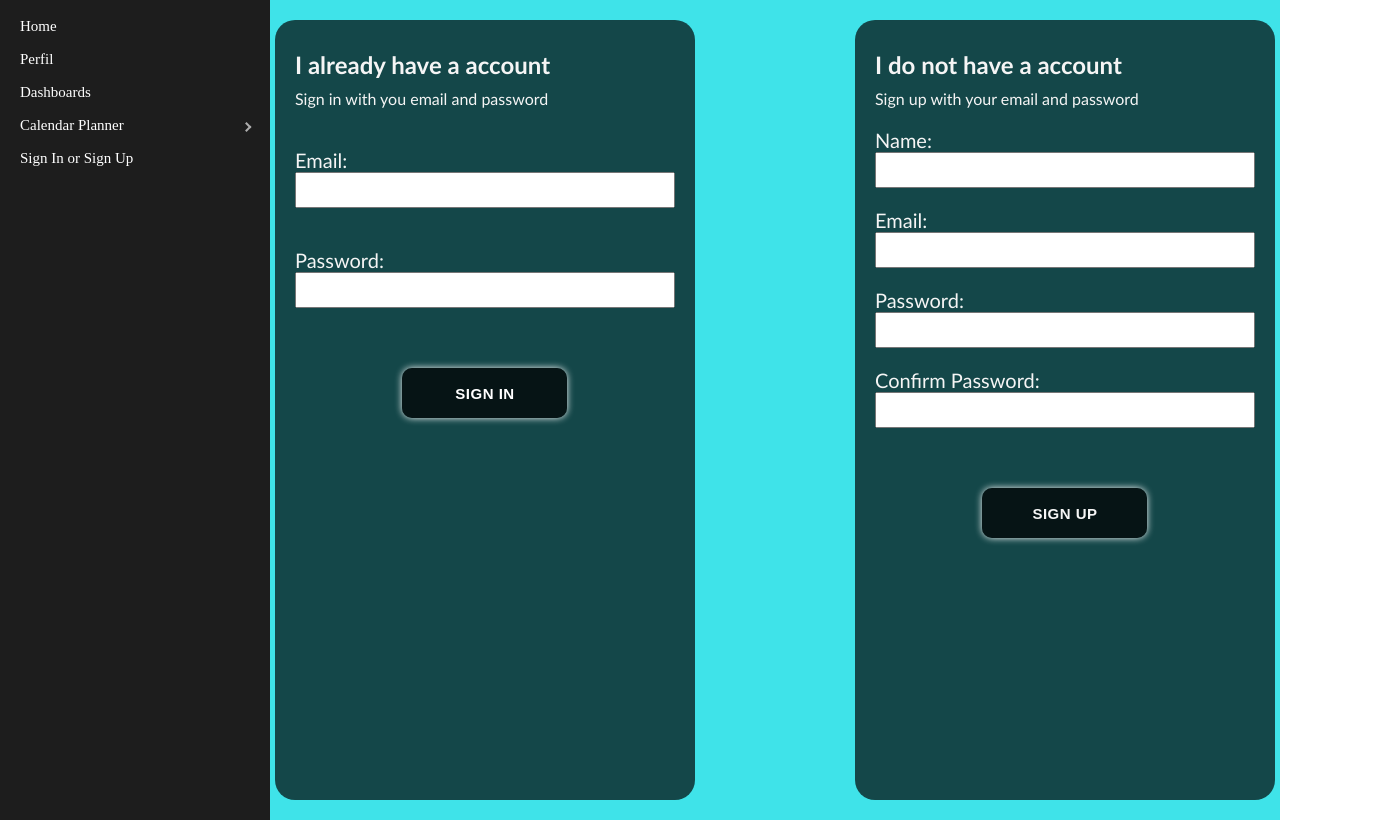
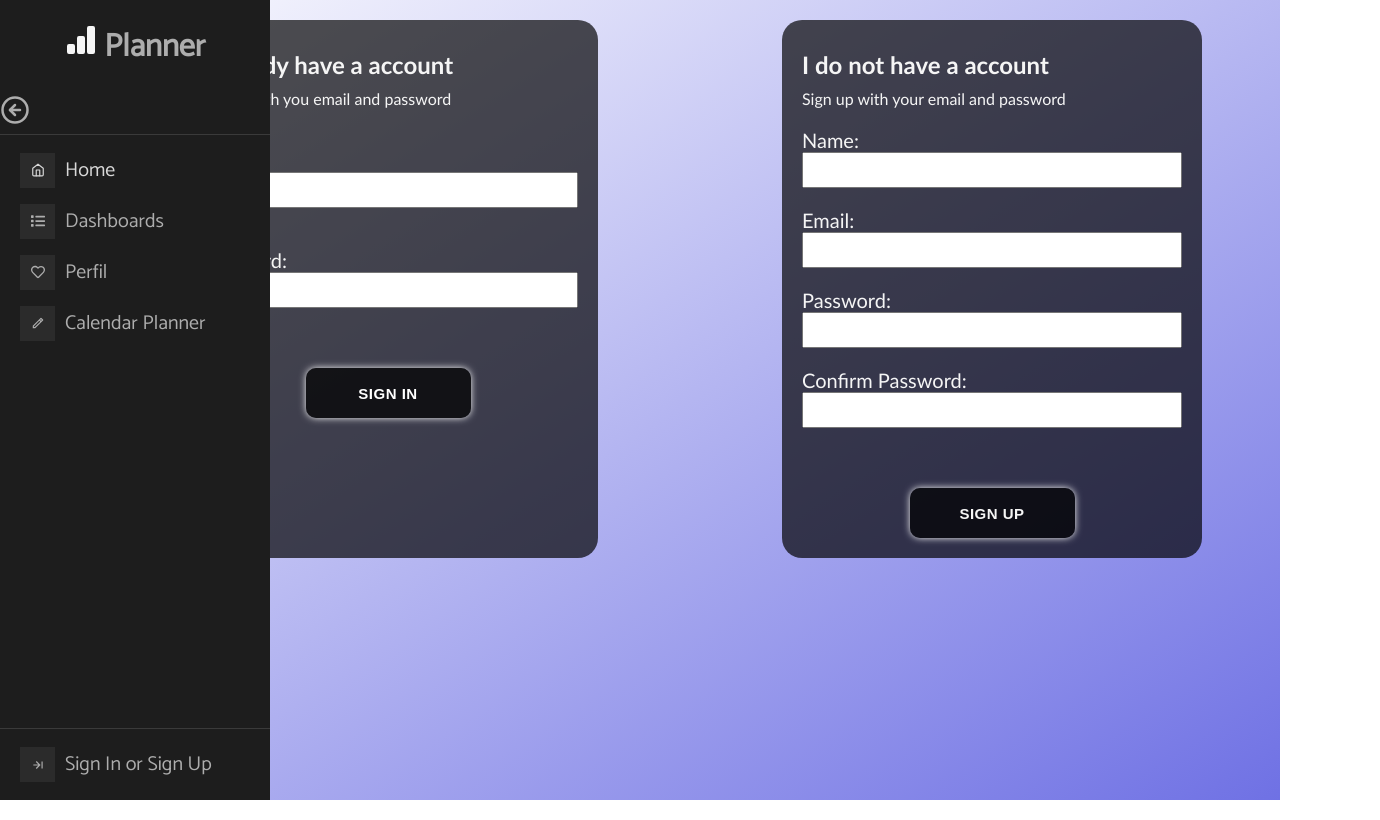
Before and after one commit to AnaLinsDev/todo-front-gps-deploy, a React (Create React App) app: page /signin-signup in a window 1280 px wide. Shown: the whole page, 1380 px wide, since content can reach past the window. Built offline with nearby package versions, Linux system fonts and the light colour scheme.

Commit message:
melhorando o menu

```diff
--- a/package.json
+++ b/package.json
@@ -8,7 +8,9 @@
     "@testing-library/user-event": "^12.8.3",
     "node-sass": "^6.0.1",
     "react": "^17.0.2",
+    "react-burger-menu": "^3.0.6",
     "react-dom": "^17.0.2",
+    "react-icons": "^4.2.0",
     "react-pro-sidebar": "^0.6.0",
     "react-router-dom": "^5.2.0",
     "react-scripts": "4.0.3",
--- a/src/App.css
+++ b/src/App.css
@@ -1,25 +1,28 @@
+
+html{
+  background-image: linear-gradient(to bottom right, rgb(255, 255, 255), rgb(111, 113, 228));
+  background-attachment: fixed;
+}
+
 .App {
-  background-color: rgb(63, 227, 233);
   display: grid;
-  grid-template:
-  "sidenav content content"
-  "sidenav content content"
-  "sidenav footer footer" ;
-  margin: 0;
-  padding: 0;
+  grid-template-areas: 'menu container';
+
 }
 
 .menu{
-  grid-area: sidenav;
+  grid-area: menu;
   height: 100vh;
+}
+
+.content{
+  padding-left: 100px;
+  grid-area: auto;
+  height: 100vh;
+  width: 100vw;
 }
 
 body {
   margin: 0px;
   padding: 0px;
 }
-
-.content{
-  grid-area: content;
-  background-color: aquamarine;
-}
--- a/src/App.js
+++ b/src/App.js
@@ -1,5 +1,5 @@
 import './App.css';
-import { Switch, Route, BrowserRouter as Router, Redirect } from 'react-router-dom';
+import { Switch, Route, BrowserRouter as Router} from 'react-router-dom';
 import HomePage from './pages/home/home';
 import TodoListPage from './pages/todo-list/todo-list';
 import PerfilPage from './pages/perfil/perfil';
@@ -13,13 +13,19 @@ function App() {
     <div className='App'>
     <Router>
       <MenuSideBar className='menu'/>
-      <Switch>
+
+      <div className='content'>
+      <Switch >
+
       <Route exact path='/' component={HomePage} />
       <Route exact path='/perfil' component={PerfilPage} />
       <Route exact path='/planner' component={TodoListPage} />
       <Route exact path='/dashboard' component={DiagramsPage} />
       <Route exact path='/signin-signup' component={SignInSignUpPage} />
+
       </Switch>
+      </div>
+
     </Router>
     </div>
   );
--- a/src/components/menu-side-bar/menu-side-bar.jsx
+++ b/src/components/menu-side-bar/menu-side-bar.jsx
@@ -1,28 +1,104 @@
-import { ProSidebar, Menu, MenuItem, SubMenu } from 'react-pro-sidebar';
-import { SidebarHeader, SidebarFooter, SidebarContent } from 'react-pro-sidebar';
+import {
+  ProSidebar,
+  Menu,
+  MenuItem,
+  SidebarHeader,
+  SidebarFooter,
+  SidebarContent,
+} from "react-pro-sidebar";
+
 import { Link } from 'react-router-dom';
+import React, { useState } from 'react';
+
+import { FaList, FaRegHeart } from "react-icons/fa";
+import { FiHome, FiLogOut, FiArrowLeftCircle, FiArrowRightCircle } from "react-icons/fi";
+import { RiPencilLine } from "react-icons/ri";
+import { BiArrowToRight } from "react-icons/bi";
+import { BsFillBarChartFill } from "react-icons/bs";
 
 import 'react-pro-sidebar/dist/css/styles.css';
 import  './menu-side-bar.scss'
 
-const MenuSideBar = () => (
-<ProSidebar >
-  <SidebarContent className='sidebar'>
-  <Menu className='menu'>
-      <MenuItem>Home<Link to="/" /></MenuItem>
-      <MenuItem>Perfil<Link to="/perfil" /></MenuItem>
-      <MenuItem>Dashboards<Link to="/dashboard" /></MenuItem>
-      <SubMenu title="Calendar Planner" >
+function MenuSideBar() {
+
+  const [menuCollapse, setMenuCollapse] = useState(false);
+  const user = useState(null);
+
+  const menuIconClick = () => {
+    menuCollapse ? setMenuCollapse(false) : setMenuCollapse(true);
+  };
+
+  return(
+
+        <div className='menu'>
+        <ProSidebar collapsed={menuCollapse} >
+          <SidebarHeader >
+          <div className="logotext" >
+
+              <p>{menuCollapse ? <h1>GPS</h1> : <h1 ><BsFillBarChartFill className='big-icon'/>  Planner </h1>}</p>
+            </div>
+            <div className="closemenu" onClick={menuIconClick}>
+
+              {menuCollapse ? (
+                <FiArrowRightCircle className='arrow-icon'/>
+              ) : (
+                <FiArrowLeftCircle  className='arrow-icon'/>
+              )}
+            </div>
+          </SidebarHeader>
+          <SidebarContent >
+            <Menu iconShape="square">
+              <MenuItem active={true} icon={<FiHome />} className='menu-item'>Home<Link to="/" /></MenuItem>
+              <MenuItem icon={<FaList />} className='menu-item'>Dashboards<Link to="/dashboard" /></MenuItem>
+              <MenuItem icon={<FaRegHeart />} className='menu-item'>Perfil<Link to="/perfil" /></MenuItem>
+              <MenuItem icon={<RiPencilLine />} className='menu-item'>Calendar Planner<Link to="/planner" /></MenuItem>
+            </Menu>
+          </SidebarContent>
+
+          {/* AQUI SÓ VAI FUNCIONAR MESMO QUANDO O USUARIO ESTIVER FUNCIONANDO NO BACK E FRONT */}
+          <SidebarFooter >
+            <Menu iconShape="square">
+              {user[0] == null
+              ?  <MenuItem icon={<BiArrowToRight   />}  className='menu-item'>Sign In or Sign Up <Link to="/signin-signup" /></MenuItem>
+              :  <MenuItem icon={<FiLogOut/>} className='menu-item'>Logout</MenuItem>
+              }
+
+            </Menu>
+          </SidebarFooter>
+        </ProSidebar>
+        </div>
+
+  )
+}
+
+export default MenuSideBar;
+
+
+
+  {/*
+    <ProSidebar >
+      <SidebarContent className='sidebar'>
+      <Menu className='menu'>
+          <MenuItem className='menu-item'>Home<Link to="/" /></MenuItem>
+          <MenuItem className='menu-item'>Perfil<Link to="/perfil" /></MenuItem>
+          <MenuItem className='menu-item'>Dashboards<Link to="/dashboard" /></MenuItem>
+          <MenuItem className='menu-item'>Calendar Planner<Link to="/planner" /></MenuItem>
+          <MenuItem className='menu-item'>Sign In or Sign Up <Link to="/signin-signup" /></MenuItem>
+      </Menu>
+      </SidebarContent>
+    </ProSidebar>
+
+
+
+
+
+
+
+
+       <SubMenu title="Calendar Planner" >
           <MenuItem>Diário <Link to="/planner" /></MenuItem>
           <MenuItem>Semana <Link to="/planner" /></MenuItem>
           <MenuItem>Mensal <Link to="/planner" /></MenuItem>
           <MenuItem>Anual  <Link to="/planner" /></MenuItem>
       </SubMenu>
-      <MenuItem>Sign In or Sign Up <Link to="/signin-signup" /></MenuItem>
-
-  </Menu>
-  </SidebarContent>
-</ProSidebar>
-)
-
-export default MenuSideBar;
+*/}
--- a/src/components/menu-side-bar/menu-side-bar.scss
+++ b/src/components/menu-side-bar/menu-side-bar.scss
@@ -1,6 +1,32 @@
+@import url('https://fonts.googleapis.com/css2?family=Acme&family=Catamaran&display=swap');
+
+
+
 .menu{
-    //background-image: linear-gradient(to  right, rgb(4, 44, 3), rgb(3, 177, 41));
-    color: rgb(255, 255, 255);
+    position: fixed;
+    font-family: 'Acme', sans-serif;
+    font-family: 'Catamaran', sans-serif;
 
-    font-size: 500px;
+
+    .menu-item{
+        font-size: 20px !important;
+    }
+    .menu-item:hover{
+        background-color: black;
+    }
+
+    .logotext{
+        text-align: center;
+    }
+
+    .arrow-icon{
+        font-size: 30px;
+    }
+
+    .big-icon{
+        color: whitesmoke;
+        height: 100%;
+        align-items: center;
+        justify-content: center;
+    }
 }
--- a/src/components/signin/signin.jsx
+++ b/src/components/signin/signin.jsx
@@ -53,6 +53,7 @@ class SignIn extends React.Component {
                         onChange={this.handleChange}
                         required/>
                     </div>
+
                     <div className='buttons'>
                         <button className='custom-button' type='submit'>SIGN IN </button>
                     </div>
--- a/src/components/signin/signin.scss
+++ b/src/components/signin/signin.scss
@@ -11,12 +11,14 @@
     .form{
         display: flex;
         flex-direction: column;
+        height: 100%;
     }
     .title {
         margin: 10px 0;
     }
     .buttons {
         text-align: center;
+
     }
     .input{
         height: 30px;
--- a/src/components/signup/signup.scss
+++ b/src/components/signup/signup.scss
@@ -18,6 +18,7 @@
     }
     .buttons {
         text-align: center;
+        margin-bottom: 20px;
     }
     .input{
         height: 30px;
--- a/src/pages/signin-signup/signin-signup.scss
+++ b/src/pages/signin-signup/signin-signup.scss
@@ -1,10 +1,10 @@
 .sign-in-and-sign-up {
-    width: 1000px;
+    width: 80vw;
     display: flex;
     flex-direction: row;
     justify-content: space-between;
     margin: 20px auto;
-
+    padding-right: 100px;
   }
 
 
```
Also changed, not shown: 1 other file (tests, documents, lock files or other folders).
